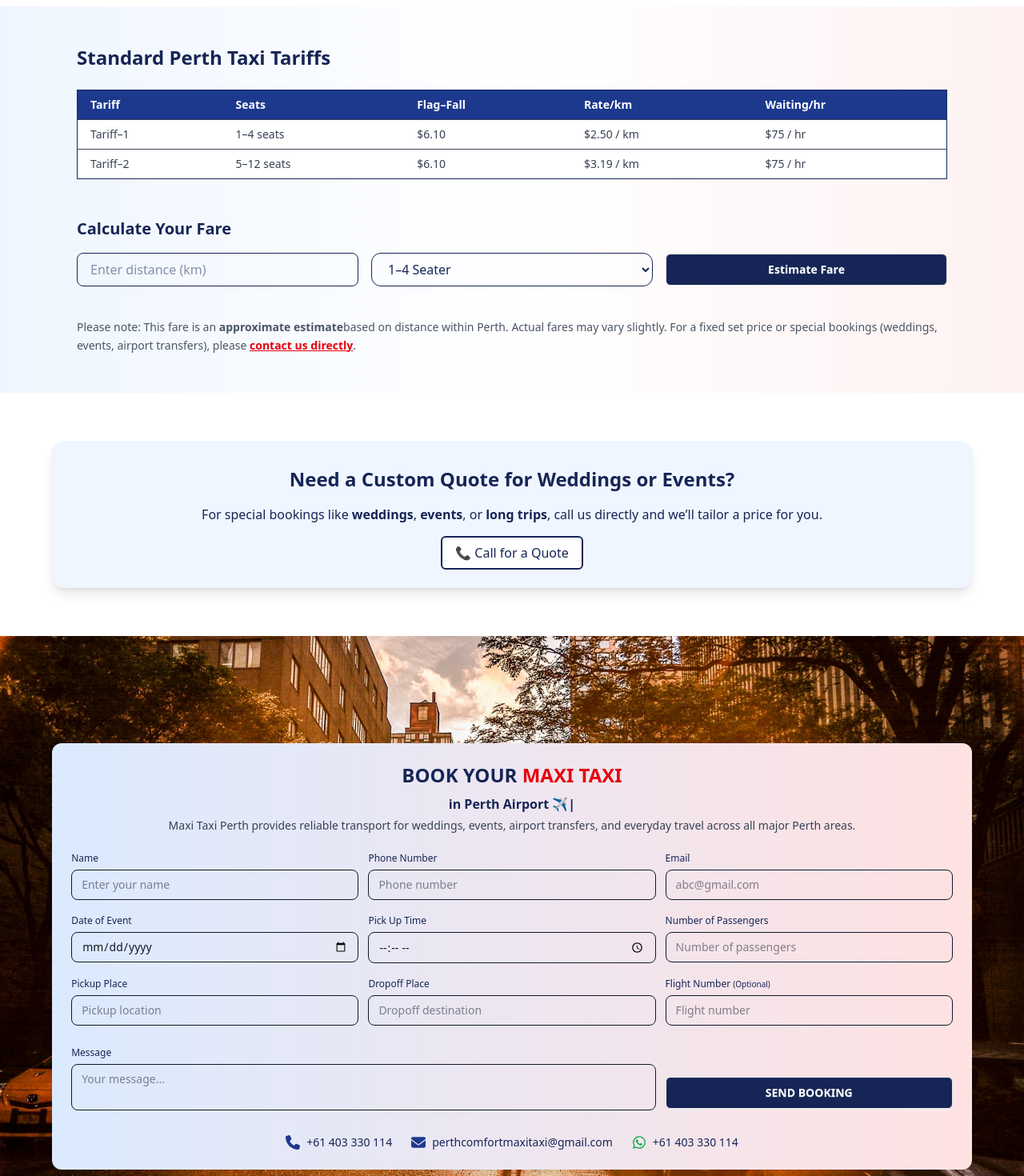
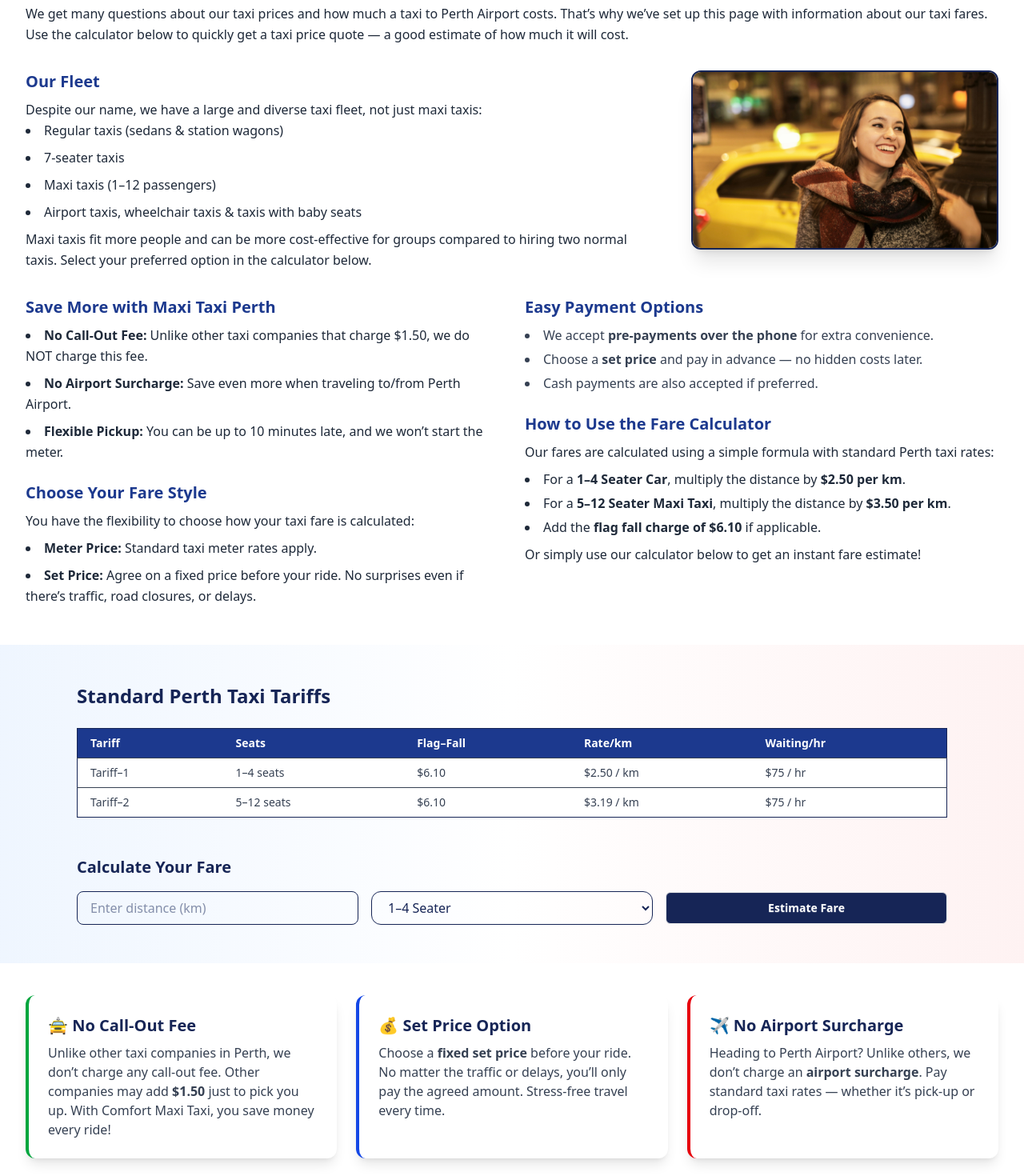
Before and after one commit to Raisul-24/comfort-maxitaxi-client, a React (Vite) app: page /taxiFareCalculator in a window 1280 px wide. Shown: the part 560-2030 px from the top of the page at 80% size. Built offline with nearby package versions, Linux system fonts and the light colour scheme.

Commit message:
fix some issues

```diff
--- a/src/Pages/TaxiFareCalculator.jsx
+++ b/src/Pages/TaxiFareCalculator.jsx
@@ -11,7 +11,7 @@ const TaxiFareCalculator = () => {
       setFare("Please enter a valid distance in km.");
       return;
     }
-    let rate = vehicle === "car" ? 2.5 : 3.19;
+    let rate = vehicle === "car" ? 2.5 : 3.5;
     let total = parseFloat(distance) * rate + 6.1; // including flag fall
     setFare(`Estimated Fare: $${total.toFixed(2)}`);
   };
@@ -38,16 +38,104 @@ const TaxiFareCalculator = () => {
           </p>
         </div>
       </div>
-      <div className="px-4 md:px-8 py-12">
+
+      {/* Info Section */}
+      <div className="px-4 md:px-8 py-12 max-w-7xl mx-auto leading-relaxed text-gray-800 space-y-8">
+        <h2 className="text-2xl font-bold text-blue-950 mb-3">Why Use Our Fare Estimator?</h2>
+        <p>
+          We get many questions about our taxi prices and how much a taxi to Perth Airport costs.
+          That’s why we’ve set up this page with information about our taxi fares.
+          Use the calculator below to quickly get a taxi price quote — a good estimate of how much it will cost.
+        </p>
+        <div className="flex flex-col md:flex-row gap-8 md:gap-16 w-full">
+          <div className="w-full md:w-2/3 space-y-6">
+            <div>
+              <h3 className="text-xl font-semibold text-blue-900 mb-2">Our Fleet</h3>
+              <p>
+                Despite our name, we have a large and diverse taxi fleet, not just maxi taxis:
+              </p>
+              <ul className="list-disc list-inside space-y-2">
+                <li>Regular taxis (sedans & station wagons)</li>
+                <li>7-seater taxis</li>
+                <li>Maxi taxis (1–12 passengers)</li>
+                <li>Airport taxis, wheelchair taxis & taxis with baby seats</li>
+              </ul>
+              <p className="mt-2">
+                Maxi taxis fit more people and can be more cost-effective for groups compared
+                to hiring two normal taxis. Select your preferred option in the calculator below.
+              </p>
+            </div>
+          </div>
+          <div className="w-full md:w-1/3 flex items-center justify-center border-2 border-blue-950 rounded-xl overflow-hidden shadow-xl h-56">
+            <img src="/images/taxi.jpg" alt="" />
+          </div>
+        </div>
+        <div className="grid grid-cols-1 md:grid-cols-2 gap-8">
+          {/* left side */}
+          <div>
+            <div>
+              <h3 className="text-xl font-semibold text-blue-900 mb-2">Save More with Maxi Taxi Perth</h3>
+              <ul className="list-disc list-inside space-y-2">
+                <li><strong>No Call-Out Fee:</strong> Unlike other taxi companies that charge $1.50, we do NOT charge this fee.</li>
+                <li><strong>No Airport Surcharge:</strong> Save even more when traveling to/from Perth Airport.</li>
+                <li><strong>Flexible Pickup:</strong> You can be up to 10 minutes late, and we won’t start the meter.</li>
+              </ul>
+            </div>
+            <div className="mt-6">
+              <h3 className="text-xl font-semibold text-blue-900 mb-2">Choose Your Fare Style</h3>
+              <p>You have the flexibility to choose how your taxi fare is calculated:</p>
+              <ul className="list-disc list-inside space-y-2 mt-2">
+                <li><strong>Meter Price:</strong> Standard taxi meter rates apply.</li>
+                <li><strong>Set Price:</strong> Agree on a fixed price before your ride. No surprises even if there’s traffic, road closures, or delays.</li>
+              </ul>
+            </div>
+
+          </div>
+          {/* right side */}
+          <div>
+            <div>
+              <h3 className="text-xl font-semibold text-blue-900 mb-2">Easy Payment Options</h3>
+              <ul className="list-disc list-inside space-y-1 text-gray-700">
+                <li>We accept <strong>pre-payments over the phone</strong> for extra convenience.</li>
+                <li>Choose a <strong>set price</strong> and pay in advance — no hidden costs later.</li>
+                <li>Cash payments are also accepted if preferred.</li>
+              </ul>
+            </div>
+
+
+            {/* how to use */}
+            <div className="mt-6">
+              <h3 className="text-xl font-semibold text-blue-900 mb-2">How to Use the Fare Calculator</h3>
+              <p>
+                Our fares are calculated using a simple formula with standard Perth taxi rates:
+              </p>
+              <ul className="list-disc list-inside mt-2 space-y-1">
+                <li>
+                  For a <strong>1–4 Seater Car</strong>, multiply the distance by
+                  <strong> $2.50 per km</strong>.
+                </li>
+                <li>
+                  For a <strong>5–12 Seater Maxi Taxi</strong>, multiply the distance by
+                  <strong> $3.50 per km</strong>.
+                </li>
+                <li>
+                  Add the <strong>flag fall charge of $6.10</strong> if applicable.
+                </li>
+              </ul>
+              <p className="mt-2">
+                Or simply use our calculator below to get an instant fare estimate!
+              </p>
+            </div>
+
+          </div>
+        </div>
       </div>
+
       {/* Interactive Calculator */}
       <div className="bg-gradient-to-r from-blue-50 via-white to-red-50 ">
         <div className="max-w-6xl mx-auto px-4 md:px-8 py-8 md:py-12">
-          {/* Tariffs */}
           <div className="overflow-x-auto mb-12">
-            <h2 className="text-2xl font-semibold mb-6">
-              Standard Perth Taxi Tariffs
-            </h2>
+            <h2 className="text-2xl font-semibold mb-6">Standard Perth Taxi Tariffs</h2>
             <table className="table-auto w-full border border-blue-950 rounded-xl shadow-xl text-xs md:text-sm">
               <thead className="bg-blue-900 text-white">
                 <tr>
@@ -76,10 +164,9 @@ const TaxiFareCalculator = () => {
               </tbody>
             </table>
           </div>
+
           <div>
-            <h3 className="text-xl font-bold mb-4">
-              Calculate Your Fare
-            </h3>
+            <h3 className="text-xl font-bold mb-4">Calculate Your Fare</h3>
             <div className="grid md:grid-cols-3 gap-4 items-center">
               <input
                 type="number"
@@ -106,20 +193,43 @@ const TaxiFareCalculator = () => {
             {fare && (
               <p className="mt-4 text-lg font-semibold text-green-700">{fare}</p>
             )}
-
-            {/* Note below calculator */}
-            <p className="mt-10 text-xs md:text-sm text-gray-600 leading-relaxed">
-              Please note: This fare is an <span className="font-semibold">approximate estimate</span>
-              based on distance within Perth. Actual fares may vary slightly.
-              For a fixed set price or special bookings (weddings, events, airport transfers),
-              please <a href="tel:+61403330114" className="text-red-600 font-semibold underline">contact us directly</a>.
-            </p>
           </div>
         </div>
       </div>
+      {/* Highlighted Features Section */}
+      <div className="max-w-7xl mx-auto px-4 md:px-8 py-10 grid md:grid-cols-3 gap-6">
+        {/* No Call-Out Fee */}
+        <div className="bg-white shadow-lg rounded-xl p-6 border-l-4 border-green-600 hover:shadow-xl transition-all">
+          <h3 className="text-xl font-bold text-blue-950 mb-2">🚖 No Call-Out Fee</h3>
+          <p className="text-gray-700 text-xs md:text-base">
+            Unlike other taxi companies in Perth, we don’t charge any call-out fee.
+            Other companies may add <strong>$1.50</strong> just to pick you up.
+            With Comfort Maxi Taxi, you save money every ride!
+          </p>
+        </div>
 
+        {/* Set Price Option */}
+        <div className="bg-white shadow-lg rounded-xl p-6 border-l-4 border-blue-700 hover:shadow-xl transition-all">
+          <h3 className="text-xl font-bold text-blue-950 mb-2">💰 Set Price Option</h3>
+          <p className="text-gray-700 text-xs md:text-base">
+            Choose a <strong>fixed set price</strong> before your ride.
+            No matter the traffic or delays, you’ll only pay the agreed amount.
+            Stress-free travel every time.
+          </p>
+        </div>
+
+        {/* No Airport Surcharge */}
+        <div className="bg-white shadow-lg rounded-xl p-6 border-l-4 border-red-600 hover:shadow-xl transition-all">
+          <h3 className="text-xl font-bold text-blue-950 mb-2">✈️ No Airport Surcharge</h3>
+          <p className="text-gray-700 text-xs md:text-base">
+            Heading to Perth Airport? Unlike others, we don’t charge an <strong>airport surcharge</strong>.
+            Pay standard taxi rates — whether it’s pick-up or drop-off.
+          </p>
+        </div>
+
+      </div>
+      {/* CTA */}
       <div className="max-w-6xl mx-auto bg-white py-5">
-        {/* CTA */}
         <div className="bg-blue-50 rounded-2xl my-8 md:my-10 shadow-lg p-8 text-center">
           <h3 className="text-xl md:text-2xl font-semibold mb-4">
             Need a Custom Quote for Weddings or Events?
@@ -137,7 +247,6 @@ const TaxiFareCalculator = () => {
           </a>
         </div>
       </div>
-
     </div>
   );
 };
```
